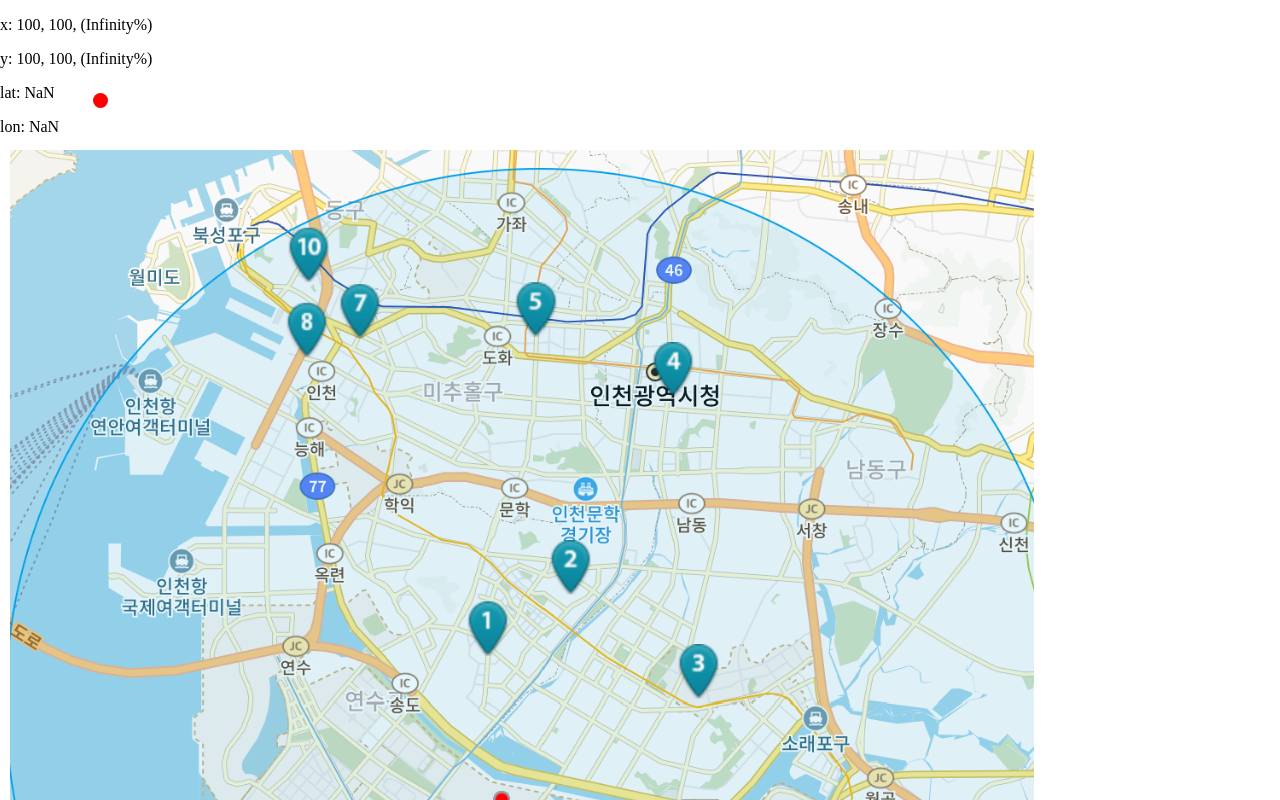
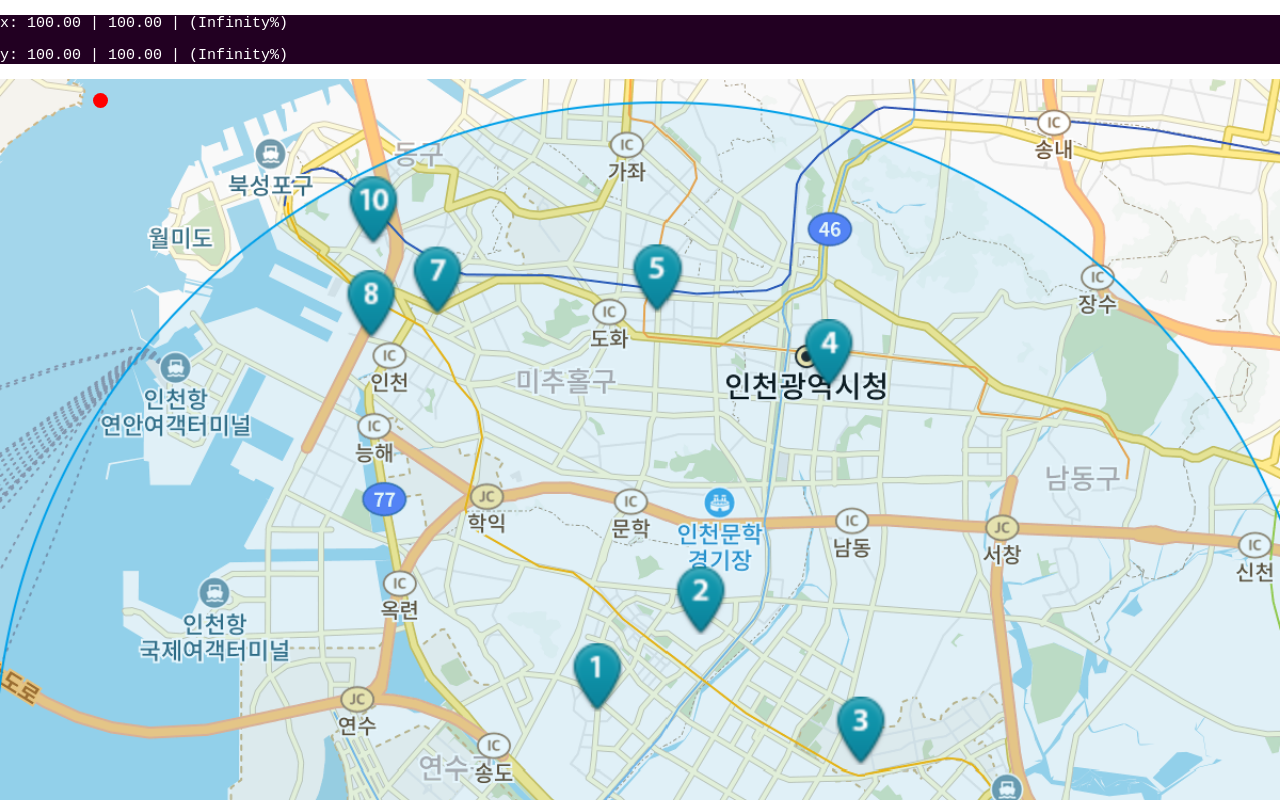
Before and after one commit to ywj0212/yonsei-lifelink-emergency-app, a React (Create React App) app: page / in a window 1280 px wide. Shown: the top 800 px of the page. Built offline with nearby package versions, Linux system fonts and the light colour scheme; a web font is replaced by a local one.

Commit message:
fix: Relative Positon of Click Error

```diff
--- a/src/App.js
+++ b/src/App.js
@@ -13,22 +13,26 @@ function App() {
   }
 
   return (<>
+    <header style={{  position: "sticky", top: 0, fontSize: 15, color: "white", backgroundColor: "#202", margin: 0, zIndex: 2 }}>
+      <pre>
+        <p>x: {localXY.x.toFixed(2)} | {xy.x.toFixed(2)} | ({((localXY.x / size.x)*100).toFixed(2)}%)</p>
+        <p>y: {localXY.y.toFixed(2)} | {xy.y.toFixed(2)} | ({((localXY.y / size.y)*100).toFixed(2)}%)</p>
+      </pre>
+    </header>
     <img
       src="map.png"
       alt="map"
       onClick={(e) => {
         setSize({x: e.target.width, y: e.target.height});
-        setXY({x:e.clientX,y:e.clientY});
-        setLocalXY({x: e.clientX - e.target.offsetLeft, y: e.clientY - e.target.offsetTop});
+        setXY({x:e.pageX, y:e.pageY});
+        setLocalXY({x: e.pageX - e.target.offsetLeft, y: e.pageY - e.target.offsetTop});
         }
       }
-      style={{position: "absolute", left: 10, top: 150, width: "80%", height: "auto"}}
+      style={{ width: "100%", height: "auto" }}
       />
 
-    <div style={{width: '15px', height: '15px', display: "inline", borderRadius: '7.5px', backgroundColor: "red", position: "absolute", left: xy.x - 7.5, top: xy.y - 7.5}}></div>
+    <div style={{ width: '15px', height: '15px', display: "inline", borderRadius: '7.5px', backgroundColor: "red", position: "absolute", left: xy.x - 7.5, top: xy.y - 7.5}}></div>
 
-    <p>x: {localXY.x}, {xy.x}, ({(localXY.x / size.x)*100}%)</p>
-    <p>y: {localXY.y}, {xy.y}, ({(localXY.y / size.y)*100}%)</p>
     <p>lat: {lerp(lt.x, rb.x, (localXY.x / size.x))}</p>
     <p>lon: {lerp(lt.y, rb.y, (localXY.y / size.y))}</p>
   </>)
```
